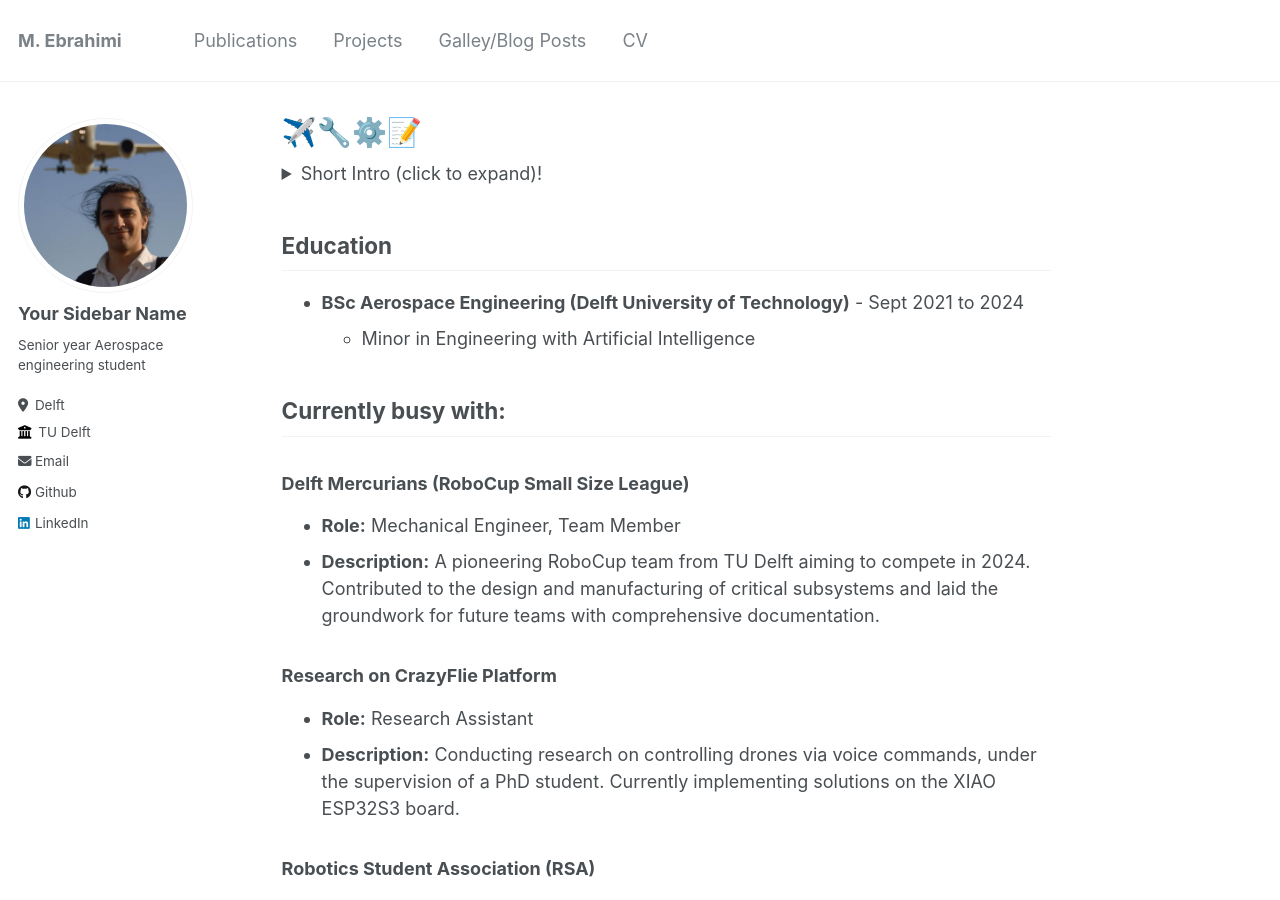
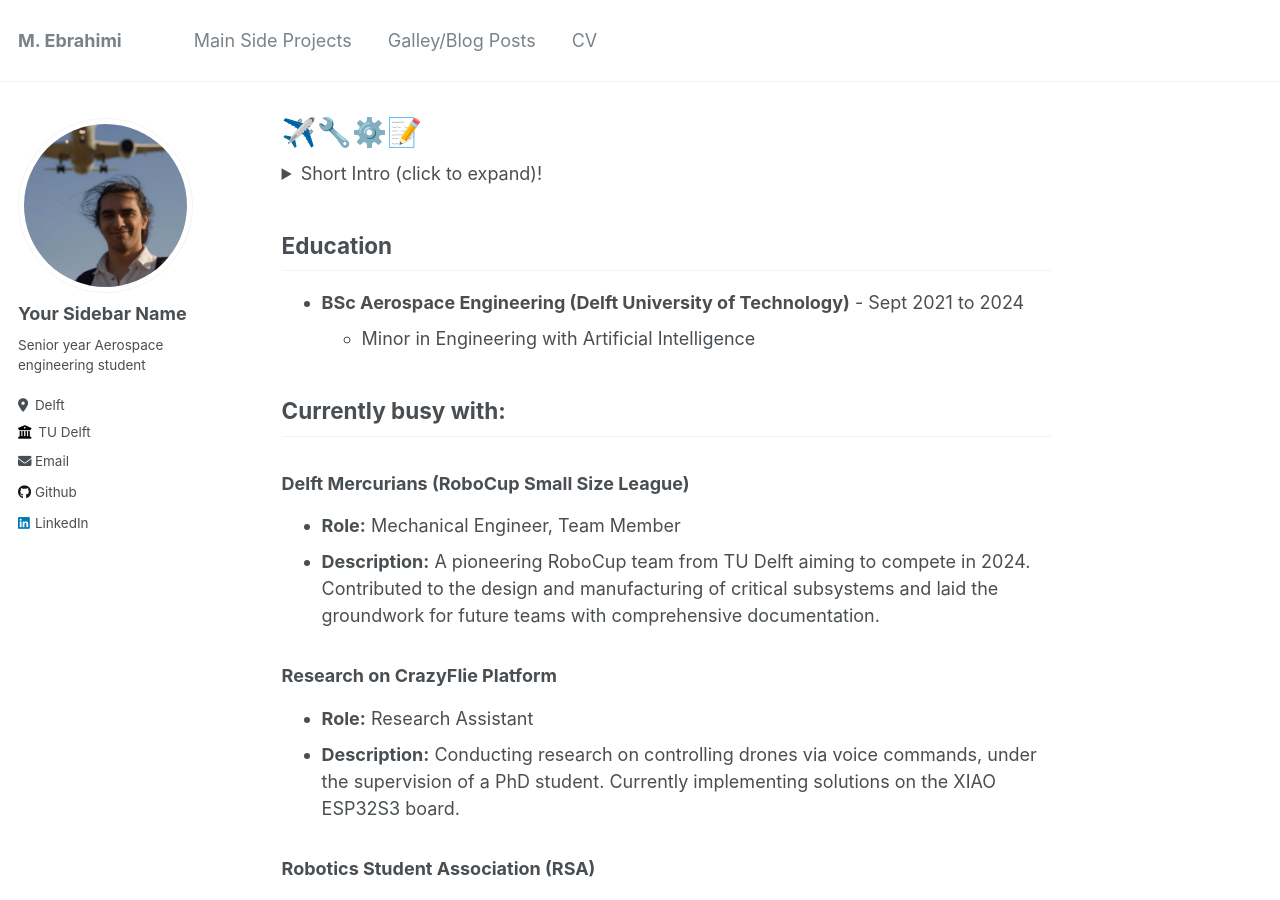
Before and after one commit to moeb8001/moeb8001.github.io, a Jekyll site: the page built from _pages/about.md, in a window 1280 px wide and 900 px high. Built offline with Jekyll 4.4.1, drawn with Linux system fonts in a browser that asks for light colours.

Commit message:
Update navigation.yml

```diff
--- a/_data/navigation.yml
+++ b/_data/navigation.yml
@@ -1,7 +1,7 @@
 # main links links
 main:
-  - title: "Publications"
-    url: /publications/
+  # - title: "Publications"
+  #   url: /publications/
 
   # - title: "Talks"
   #   url: /talks/
@@ -9,7 +9,7 @@ main:
   # - title: "Teaching"
   #   url: /teaching/
 
-  - title: "Projects"
+  - title: "Main Side Projects"
     url: /portfolio/
 
   - title: "Galley/Blog Posts"
```
